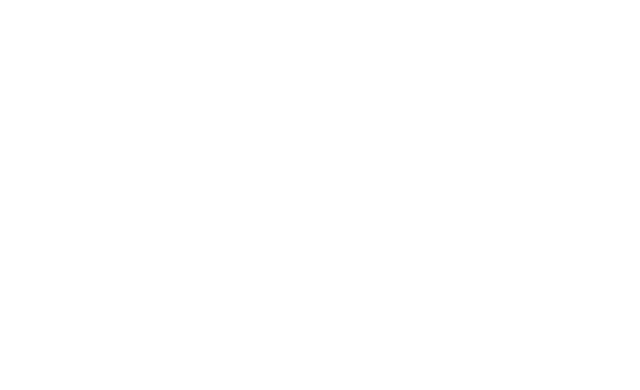
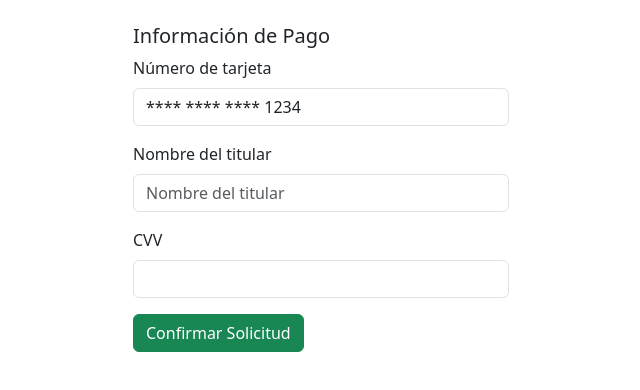
Before and after one commit to Matiaslagost7/ejercicio_ramas_losbugsdelcaribe, a plain HTML site: page index.html in a window 1280 px wide. Shown: the whole page, without its empty margins (319-959 px from the left). Drawn offline with nearby package versions, Linux system fonts and the light colour scheme.

Commit message:
actualizacion 1 rama form2

```diff
--- a/index.html
+++ b/index.html
@@ -21,6 +21,24 @@
     <!-- Inicio Form1 -->
     <!-- Fin Form1 -->
     <!-- Inicio Form2 -->
+      <div class="container mt-4" style="max-width: 400px;">
+        <form>
+            <h5>Información de Pago</h5>
+            <div class="mb-3">
+                <label for="cardNumber" class="form-label">Número de tarjeta</label>
+                <input type="text" class="form-control" id="cardNumber" placeholder="**** **** **** 1234" value="**** **** **** 1234" readonly>
+            </div>
+            <div class="mb-3">
+                <label for="cardHolder" class="form-label">Nombre del titular</label>
+                <input type="text" class="form-control" id="cardHolder" placeholder="Nombre del titular">
+            </div>
+            <div class="mb-3">
+                <label for="cvv" class="form-label">CVV</label>
+                <input type="text" class="form-control" id="cvv" placeholder="">
+            </div>
+            <button type="submit" class="btn btn-success">Confirmar Solicitud</button>
+        </form>
+    </div>
     <!-- Fin Form2 -->
 
 </body>
```
